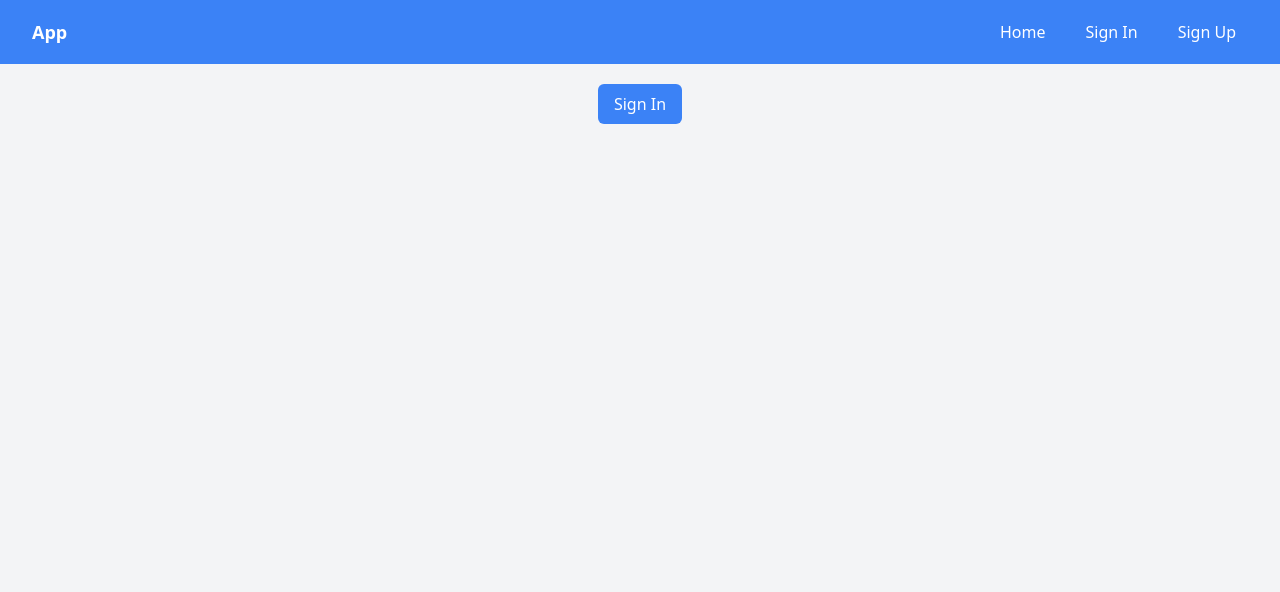
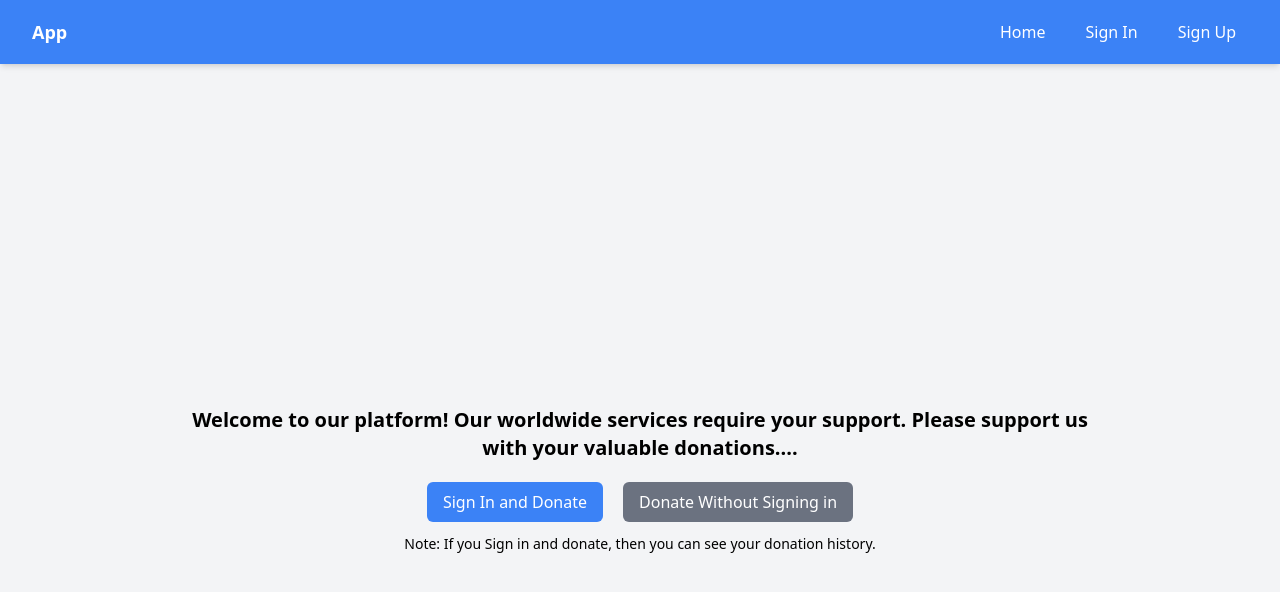
Before and after one commit to hasancsecu/donation-frontend, a Next.js app: page / in a window 1280 px wide. Shown: the top 592 px of the page. Built offline with nearby package versions, Linux system fonts and the light colour scheme.

Commit message:
home design refactor

```diff
--- a/app/components/navbar.js
+++ b/app/components/navbar.js
@@ -26,7 +26,7 @@ export default function Navbar() {
   }, []);
 
   return (
-    <nav className="bg-blue-500 text-white mb-5">
+    <nav className="bg-blue-500 text-white fixed top-0 w-full z-50 shadow-md">
       <div className="max-w-7xl mx-auto px-4 sm:px-6 lg:px-8">
         <div className="flex justify-between items-center h-16">
           {/* Logo */}
--- /dev/null
+++ b/app/components/welcome.js
@@ -0,0 +1,58 @@
+"use client";
+
+import { useState, useEffect } from "react";
+import Link from "next/link";
+
+export default function Welcome() {
+  const [isLoggedIn, setIsLoggedIn] = useState(false);
+
+  useEffect(() => {
+    const token = localStorage.getItem("token");
+    if (token) {
+      setIsLoggedIn(true);
+    }
+  }, []);
+
+  return (
+    <main className="flex items-center justify-center min-h-screen">
+      <div>
+        <div className="flex justify-center text-center">
+          <div className="w-full md:w-[75%] text-xl  font-semibold mb-5">
+            Welcome to our platform! Our worldwide services require your
+            support. Please support us with your valuable donations....
+          </div>
+        </div>
+        {!isLoggedIn ? (
+          <>
+            <div className="flex justify-center items-center gap-5">
+              <Link href="/auth/sign-in">
+                <button className="bg-blue-500 text-white py-2 px-4 rounded-md hover:bg-blue-600">
+                  Sign In and Donate
+                </button>
+              </Link>
+              <Link href="/donate">
+                <button className="bg-gray-500 text-white py-2 px-4 rounded-md hover:bg-gray-600">
+                  Donate Without Signing in
+                </button>
+              </Link>
+            </div>
+            <div className="flex justify-center items-center text-center text-sm font-base mt-3">
+              Note: If you Sign in and donate, then you can see your donation
+              history.
+            </div>{" "}
+          </>
+        ) : (
+          <>
+            <div className="flex justify-center items-center">
+              <Link href="/donate">
+                <button className="bg-blue-500 text-white py-2 px-4 rounded-md hover:bg-blue-600">
+                  Make a Donation
+                </button>
+              </Link>
+            </div>
+          </>
+        )}
+      </div>
+    </main>
+  );
+}
--- a/app/layout.js
+++ b/app/layout.js
@@ -15,8 +15,8 @@ const geistMono = localFont({
 });
 
 export const metadata = {
-  title: "Create Next App",
-  description: "Generated by create next app",
+  title: "Make Donation",
+  description: "Make Donation",
 };
 
 export default function RootLayout({ children }) {
@@ -25,10 +25,10 @@ export default function RootLayout({ children }) {
       <body
         className={`${geistSans.variable} ${geistMono.variable} antialiased`}
       >
-        <main className="min-h-screen bg-gray-100">
+        <main>
           <Toaster position="top-center" reverseOrder={false} />
           <Navbar />
-          {children}
+          <div className="min-h-screen bg-gray-100 pt-20">{children}</div>
         </main>
       </body>
     </html>
--- a/app/page.js
+++ b/app/page.js
@@ -1,9 +1,6 @@
+import Link from "next/link";
+import Welcome from "./components/welcome";
+
 export default function Home() {
-  return (
-    <main className="flex justify-center items-center gap-5">
-      <span className="bg-blue-500 text-white py-2 px-4 rounded-md hover:bg-blue-600">
-        Sign In
-      </span>
-    </main>
-  );
+  return <Welcome />;
 }
```
Also changed, not shown: app/components/footer.js (added).
